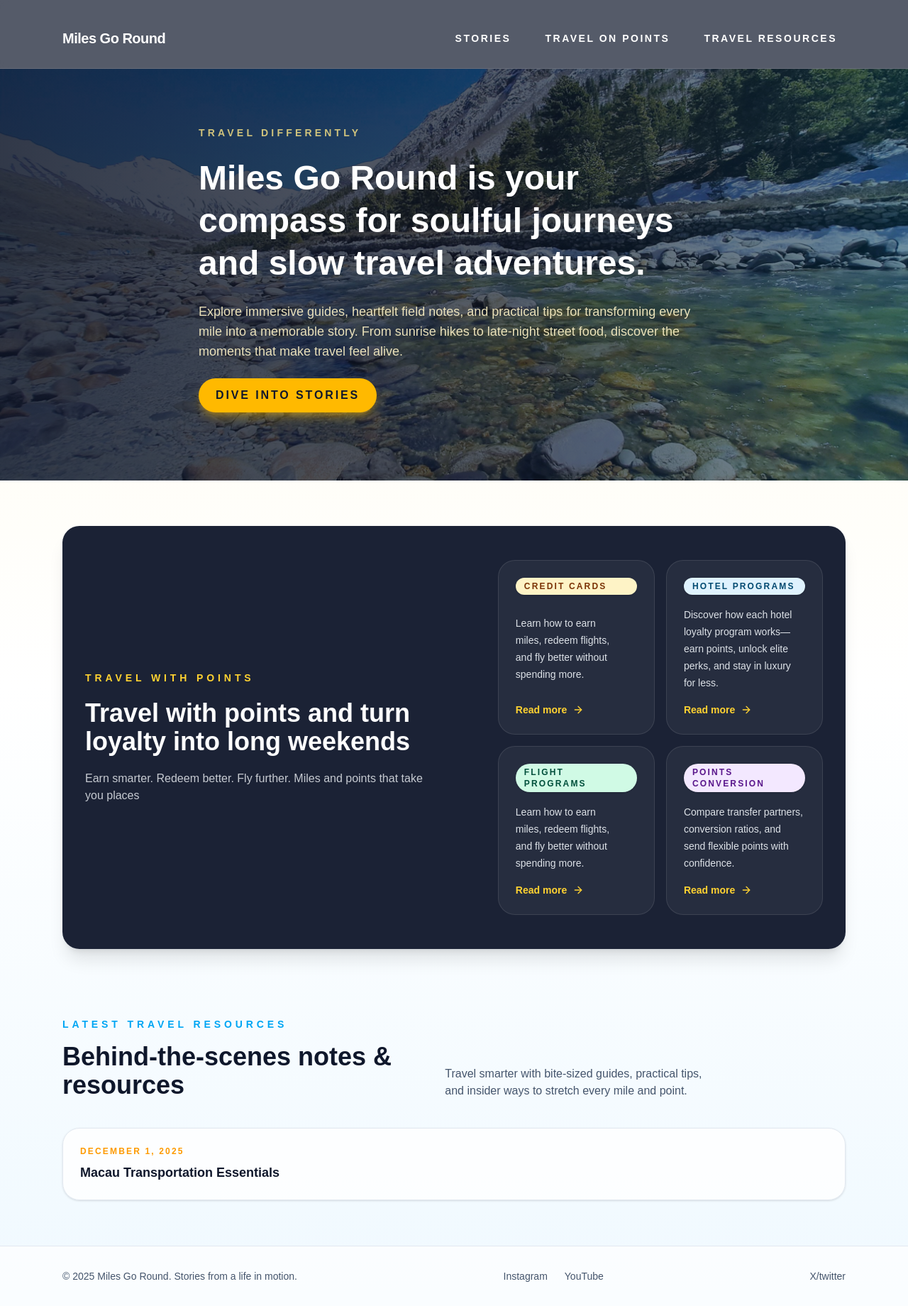
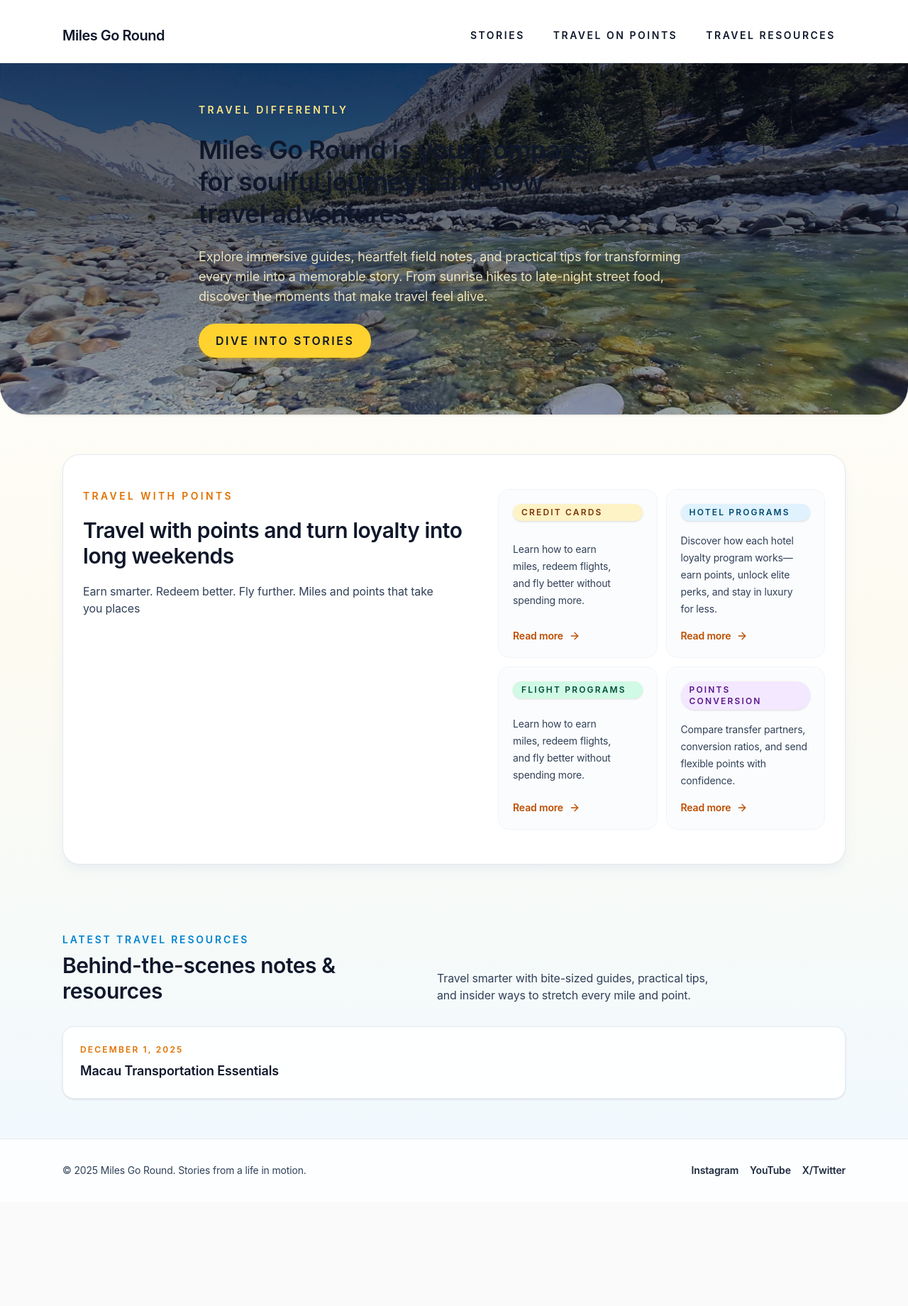
Before and after one commit to bansalmanik/travel-website, a Next.js app: page / in a window 1280 px wide. Shown: the whole page at 71% size. After the commit the page ends 1693 px from the top, so only its background shows below. Built offline with nearby package versions, Linux system fonts and the light colour scheme.

Commit message:
Polish homepage and resources layout

```diff
--- a/app/components/site-nav.tsx
+++ b/app/components/site-nav.tsx
@@ -51,9 +51,9 @@ export function SiteNav() {
   return (
     <nav
       aria-label="Primary navigation"
-      className="safe-area-top sticky top-0 z-50 border-b border-white/10 bg-slate-900/80 text-white backdrop-blur supports-[backdrop-filter]:bg-slate-900/70"
+      className="safe-area-top sticky top-0 z-50 border-b border-slate-200/70 bg-white/90 text-slate-900 backdrop-blur supports-[backdrop-filter]:bg-white/85"
     >
-      <div className="mx-auto flex max-w-6xl flex-col gap-4 px-5 pb-4 pt-3 md:flex-row md:items-center md:justify-between md:px-6 md:pb-6 md:pt-6">
+      <div className="mx-auto flex max-w-6xl flex-col gap-4 px-5 pb-3 pt-4 md:flex-row md:items-center md:justify-between md:px-6 md:pb-5 md:pt-5">
         <div className="flex items-center justify-between gap-4">
           <Link
             href="/"
@@ -64,7 +64,7 @@ export function SiteNav() {
           </Link>
           <button
             type="button"
-            className="inline-flex items-center justify-center rounded-md border border-white/15 p-2 text-white transition hover:border-white/30 hover:bg-white/10 focus-visible:outline focus-visible:outline-2 focus-visible:outline-offset-2 focus-visible:outline-white md:hidden"
+            className="inline-flex items-center justify-center rounded-lg border border-slate-200 bg-white/70 p-2.5 text-slate-900 shadow-sm transition hover:border-slate-300 hover:bg-white focus-visible:outline focus-visible:outline-2 focus-visible:outline-offset-2 focus-visible:outline-slate-900 md:hidden"
             aria-label="Toggle navigation menu"
             aria-expanded={isMenuOpen}
             aria-controls={menuId}
@@ -76,14 +76,14 @@ export function SiteNav() {
           </button>
         </div>
 
-        <div className="hidden items-center gap-6 text-sm font-semibold uppercase tracking-[0.18em] md:flex">
+        <div className="hidden items-center gap-3 text-sm font-semibold uppercase tracking-[0.18em] md:flex">
           {navigationLinks.map((link) => {
             const isActive = pathname.startsWith(link.href);
             return (
               <Link
                 key={link.label}
-                className={`rounded-full px-3 py-2 transition-colors ${
-                  isActive ? "bg-white text-slate-900" : "hover:bg-white/10"
+                className={`rounded-full px-3.5 py-2 transition-colors ${
+                  isActive ? "bg-slate-900 text-white" : "hover:bg-slate-900/10"
                 }`}
                 href={link.href}
                 aria-current={isActive ? "page" : undefined}
@@ -97,15 +97,15 @@ export function SiteNav() {
         {isMenuOpen ? (
           <div
             id={menuId}
-            className="flex flex-col gap-2 rounded-2xl border border-white/10 bg-slate-900/95 p-4 text-sm uppercase tracking-[0.12em] text-white/90 shadow-lg md:hidden"
+            className="flex flex-col gap-2 rounded-2xl border border-slate-200 bg-white/95 p-4 text-sm uppercase tracking-[0.12em] text-slate-700 shadow-lg md:hidden"
           >
             {navigationLinks.map((link) => {
               const isActive = pathname.startsWith(link.href);
               return (
                 <Link
                   key={link.label}
-                  className={`rounded-lg px-3 py-2 text-center font-semibold transition-colors focus-visible:outline focus-visible:outline-2 focus-visible:outline-offset-2 focus-visible:outline-white ${
-                    isActive ? "bg-white/15" : "hover:bg-white/10"
+                  className={`rounded-lg px-3 py-2 text-center font-semibold transition-colors focus-visible:outline focus-visible:outline-2 focus-visible:outline-offset-2 focus-visible:outline-slate-900 ${
+                    isActive ? "bg-slate-900/5 text-slate-900" : "hover:bg-slate-900/5"
                   }`}
                   href={link.href}
                   onClick={closeMenu}
--- a/app/globals.css
+++ b/app/globals.css
@@ -34,8 +34,20 @@
   body {
     background: var(--background);
     color: var(--foreground);
-    font-family: Arial, Helvetica, sans-serif;
+    font-family: "Inter", "Segoe UI", system-ui, -apple-system, sans-serif;
     text-rendering: optimizeLegibility;
+    line-height: 1.65;
+    letter-spacing: -0.01em;
+  }
+
+  h1,
+  h2,
+  h3,
+  h4,
+  h5,
+  h6 {
+    color: #0f172a;
+    letter-spacing: -0.015em;
   }
 }
 
--- a/app/page.tsx
+++ b/app/page.tsx
@@ -41,31 +41,31 @@ export default async function Home() {
   const heroImageSrc = "/images/content/cover_1.jpg";
 
   return (
-    <div className="min-h-screen bg-gradient-to-b from-amber-50 via-white to-sky-50 text-slate-900">
-      <header className="relative isolate overflow-hidden">
+    <div className="min-h-screen bg-gradient-to-b from-white via-amber-50/60 to-sky-50 text-slate-900">
+      <header className="relative isolate overflow-hidden rounded-b-[2.5rem] bg-white/70 shadow-sm">
         <div className="absolute inset-0 -z-10">
           <Image
             src={heroImageSrc}
             alt="Sunset over mountains and fjords"
             fill
-            className="object-cover brightness-75"
+            className="object-cover brightness-90"
             priority
             sizes="100vw"
           />
-          <div className="absolute inset-0 bg-gradient-to-r from-slate-900/80 via-slate-900/60 to-sky-900/40" />
+          <div className="absolute inset-0 bg-gradient-to-b from-slate-950/65 via-slate-900/55 to-slate-900/30" />
         </div>
-        <div className="mx-auto flex max-w-3xl flex-col gap-6 px-4 pb-16 pt-14 text-white sm:px-6 sm:pb-24 sm:pt-20">
-          <p className="text-xs font-semibold uppercase tracking-[0.3em] text-amber-200/80 sm:text-sm">Travel differently</p>
-          <h1 className="text-pretty text-center text-3xl font-semibold leading-tight sm:text-left sm:text-5xl sm:leading-tight">
+        <div className="mx-auto flex max-w-3xl flex-col gap-6 px-5 pb-16 pt-14 text-white sm:px-6 sm:pb-20">
+          <p className="text-xs font-semibold uppercase tracking-[0.24em] text-amber-200 sm:text-sm">Travel differently</p>
+          <h1 className="text-pretty text-left text-3xl font-semibold leading-tight sm:text-4xl sm:leading-tight">
             Miles Go Round is your compass for soulful journeys and slow travel adventures.
           </h1>
-          <p className="text-pretty text-center text-base text-amber-100/90 sm:text-left sm:text-lg">
+          <p className="text-pretty text-base text-amber-100/90 sm:text-lg">
             Explore immersive guides, heartfelt field notes, and practical tips for transforming every mile into a memorable
             story. From sunrise hikes to late-night street food, discover the moments that make travel feel alive.
           </p>
-          <div className="flex flex-col items-center gap-3 sm:flex-row sm:items-center sm:gap-4">
+          <div className="flex flex-col items-stretch gap-3 sm:flex-row sm:items-center sm:gap-4">
             <Link
-              className="inline-flex w-full items-center justify-center rounded-full bg-amber-400 px-6 py-3 text-sm font-semibold uppercase tracking-[0.18em] text-slate-900 shadow-lg shadow-amber-400/40 transition hover:bg-amber-300 focus-visible:outline focus-visible:outline-2 focus-visible:outline-offset-2 focus-visible:outline-amber-200 sm:w-auto sm:text-base"
+              className="inline-flex w-full items-center justify-center rounded-full bg-amber-300 px-6 py-3 text-sm font-semibold uppercase tracking-[0.16em] text-slate-900 shadow-md shadow-amber-400/30 transition hover:bg-amber-200 focus-visible:outline focus-visible:outline-2 focus-visible:outline-offset-2 focus-visible:outline-amber-200 sm:w-auto sm:text-base"
               href="/stories"
             >
               Dive into Stories
@@ -74,38 +74,38 @@ export default async function Home() {
         </div>
       </header>
 
-      <main className="mx-auto max-w-6xl space-y-16 px-4 py-16 sm:space-y-24 sm:px-6">
+      <main className="mx-auto max-w-6xl space-y-14 px-5 py-14 sm:space-y-20 sm:px-6 lg:space-y-24">
         <section
           aria-labelledby="travel-with-points-heading"
-          className="overflow-hidden rounded-3xl bg-slate-900/95 px-6 py-10 text-white shadow-xl sm:px-8 sm:py-12"
+          className="overflow-hidden rounded-3xl border border-slate-200 bg-white px-5 py-10 shadow-lg shadow-slate-200/50 sm:px-7 sm:py-12"
         >
-          <div className="grid gap-8 md:grid-cols-[1.2fr_1fr] md:items-center">
-            <div className="space-y-5 text-center md:text-left">
-              <p className="text-xs font-semibold uppercase tracking-[0.18em] text-amber-300 sm:text-sm sm:tracking-[0.35em]">
+          <div className="grid gap-8 md:grid-cols-[1.2fr_1fr] md:items-start">
+            <div className="space-y-5 text-left">
+              <p className="text-xs font-semibold uppercase tracking-[0.18em] text-amber-600 sm:text-sm sm:tracking-[0.24em]">
                 Travel With Points
               </p>
-              <h2 id="travel-with-points-heading" className="text-2xl font-semibold sm:text-4xl">
+              <h2 id="travel-with-points-heading" className="text-2xl font-semibold sm:text-3xl">
                 Travel with points and turn loyalty into long weekends
               </h2>
-              <p className="text-pretty text-sm leading-6 text-slate-100/80 sm:text-base">
+              <p className="text-pretty text-sm leading-6 text-slate-700 sm:text-base">
                 Earn smarter. Redeem better. Fly further. Miles and points that take you places
               </p>
             </div>
-            <ul className="mt-4 grid gap-4 sm:mt-0 sm:grid-cols-2">
+            <ul className="mt-2 grid gap-3 sm:mt-0 sm:grid-cols-2">
               {travelWithPointsHighlights.map((item) => (
                 <li key={item.title} className="h-full">
                   <Link
                     href={item.href}
                     aria-label={`Learn more about ${item.title}`}
-                    className="group flex h-full flex-col justify-between gap-4 rounded-3xl border border-white/10 bg-white/5 p-6 transition hover:-translate-y-1 hover:bg-white/10 focus-visible:outline focus-visible:outline-2 focus-visible:outline-offset-2 focus-visible:outline-amber-200"
+                    className="group flex h-full flex-col justify-between gap-4 rounded-2xl border border-slate-100 bg-slate-50/60 p-5 transition hover:-translate-y-0.5 hover:border-slate-200 hover:bg-white focus-visible:outline focus-visible:outline-2 focus-visible:outline-offset-2 focus-visible:outline-amber-500"
                   >
                     <span
                       className={`inline-flex items-center rounded-full px-3 py-1 text-xs font-semibold uppercase tracking-[0.18em] shadow-sm ${item.accent}`}
                     >
                       {item.title}
                     </span>
-                    <p className="text-pretty text-sm leading-6 text-slate-100/90">{item.description}</p>
-                    <span className="inline-flex items-center text-sm font-semibold text-amber-300">
+                    <p className="text-pretty text-sm leading-6 text-slate-700">{item.description}</p>
+                    <span className="inline-flex items-center text-sm font-semibold text-amber-700">
                       Read more
                       <svg
                         aria-hidden
@@ -128,53 +128,48 @@ export default async function Home() {
           </div>
         </section>
 
-        <section id="travel-resources" className="space-y-10">
-          <div className="flex flex-col gap-6 text-center sm:flex-row sm:items-end sm:justify-between sm:text-left">
-            <div className="space-y-2 sm:space-y-0">
-              <p className="text-xs font-semibold uppercase tracking-[0.18em] text-sky-500 sm:text-sm sm:tracking-[0.35em]">
-                Latest Travel Resources
-              </p>
-              <h2 className="mt-2 text-2xl font-semibold text-slate-900 sm:mt-4 sm:text-4xl">
-                Behind-the-scenes notes & resources
-              </h2>
+        <section id="travel-resources" className="space-y-8">
+          <div className="flex flex-col gap-4 text-left sm:flex-row sm:items-end sm:justify-between">
+            <div className="space-y-2">
+              <p className="text-xs font-semibold uppercase tracking-[0.2em] text-sky-600 sm:text-sm">Latest Travel Resources</p>
+              <h2 className="text-2xl font-semibold text-slate-900 sm:text-3xl">Behind-the-scenes notes & resources</h2>
             </div>
-            <p className="mx-auto max-w-2xl text-balance text-sm text-slate-600 sm:mx-0 sm:max-w-xl sm:text-base">
+            <p className="mx-auto max-w-2xl text-balance text-sm text-slate-700 sm:mx-0 sm:max-w-xl sm:text-base">
               Travel smarter with bite-sized guides, practical tips, and insider ways to stretch every mile and point.
             </p>
           </div>
 
-          <ul className="space-y-4 sm:space-y-6">
+          <ul className="space-y-3 sm:space-y-4">
             {journalHighlights.map((entry) => (
               <li key={entry.title}>
                 <a
-                  className="flex flex-col gap-2 rounded-3xl border border-slate-200 bg-white/80 p-5 shadow-sm transition hover:-translate-y-1 hover:shadow-lg focus-visible:outline focus-visible:outline-2 focus-visible:outline-offset-2 focus-visible:outline-amber-200 sm:p-6"
+                  className="flex flex-col gap-2 rounded-2xl border border-slate-200/80 bg-white/90 p-5 shadow-sm transition hover:-translate-y-0.5 hover:shadow-md focus-visible:outline focus-visible:outline-2 focus-visible:outline-offset-2 focus-visible:outline-amber-500 sm:p-6"
                   href={entry.url}
                   aria-label={`View travel resource ${entry.title}`}
                 >
-                  <span className="text-xs font-semibold uppercase tracking-[0.18em] text-amber-500">{entry.date}</span>
+                  <span className="text-xs font-semibold uppercase tracking-[0.18em] text-amber-600">{entry.date}</span>
                   <span className="text-pretty text-lg font-semibold text-slate-900">{entry.title}</span>
                 </a>
               </li>
             ))}
           </ul>
         </section>
-
       </main>
 
-      <footer className="border-t border-slate-200 bg-white/70 py-8 text-sm text-slate-600">
-        <div className="mx-auto flex max-w-6xl flex-col gap-3 px-5 text-center sm:flex-row sm:items-center sm:justify-between sm:gap-4 sm:px-6 sm:text-left">
-          <p>© {new Date().getFullYear()} Miles Go Round. Stories from a life in motion.</p>
-          <div className="flex justify-center gap-6 sm:justify-start">
-                      <a className="transition hover:text-slate-900" href="https://www.instagram.com/milesgoround/" target="_blank" rel="noreferrer">
+      <footer className="border-t border-slate-200 bg-white/80 py-8 text-sm text-slate-700">
+        <div className="mx-auto flex max-w-6xl flex-col gap-4 px-5 text-left sm:flex-row sm:items-center sm:justify-between sm:gap-4 sm:px-6">
+          <p className="leading-6">© {new Date().getFullYear()} Miles Go Round. Stories from a life in motion.</p>
+          <div className="flex flex-wrap items-center gap-4 text-sm font-semibold text-slate-800">
+            <a className="transition hover:text-slate-900" href="https://www.instagram.com/milesgoround/" target="_blank" rel="noreferrer">
               Instagram
             </a>
-                      <a className="transition hover:text-slate-900" href="https://www.youtube.com/@milesGoRound" target="_blank" rel="noreferrer">
+            <a className="transition hover:text-slate-900" href="https://www.youtube.com/@milesGoRound" target="_blank" rel="noreferrer">
               YouTube
             </a>
+            <a className="transition hover:text-slate-900" href="https://www.instagram.com/milesgoround/" target="_blank" rel="noreferrer">
+              X/Twitter
+            </a>
           </div>
-                  <a className="transition hover:text-slate-900" href="https://www.instagram.com/milesgoround/" target="_blank" rel="noreferrer">
-                      X/twitter
-          </a>
         </div>
       </footer>
     </div>
```
Also changed, not shown: app/travel-resources/page.tsx (+13 -17 lines).
